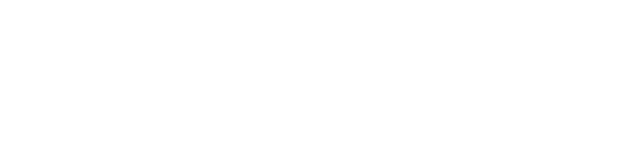
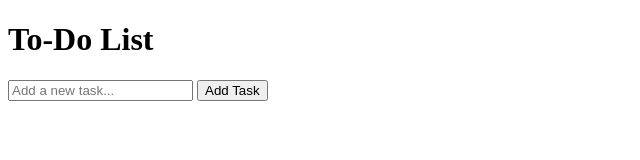
Before and after one commit to tanvirSajib/js-tanvir, a plain HTML site: page index.html in a window 1280 px wide. Shown: the whole page, without its empty margins (0-640 px from the left). Drawn offline with Linux system fonts and the light colour scheme.

Commit message:
To-Do List html

```diff
--- a/index.html
+++ b/index.html
@@ -9,5 +9,13 @@
 </head>
 <body>
 
+
+    <div class="container">
+        <h1>To-Do List</h1>
+        <input type="text" id="taskInput" placeholder="Add a new task...">
+        <button id="addTaskBtn">Add Task</button>
+        <ul id="taskList"></ul>
+    </div>
+
 </body>
 </html>
```
